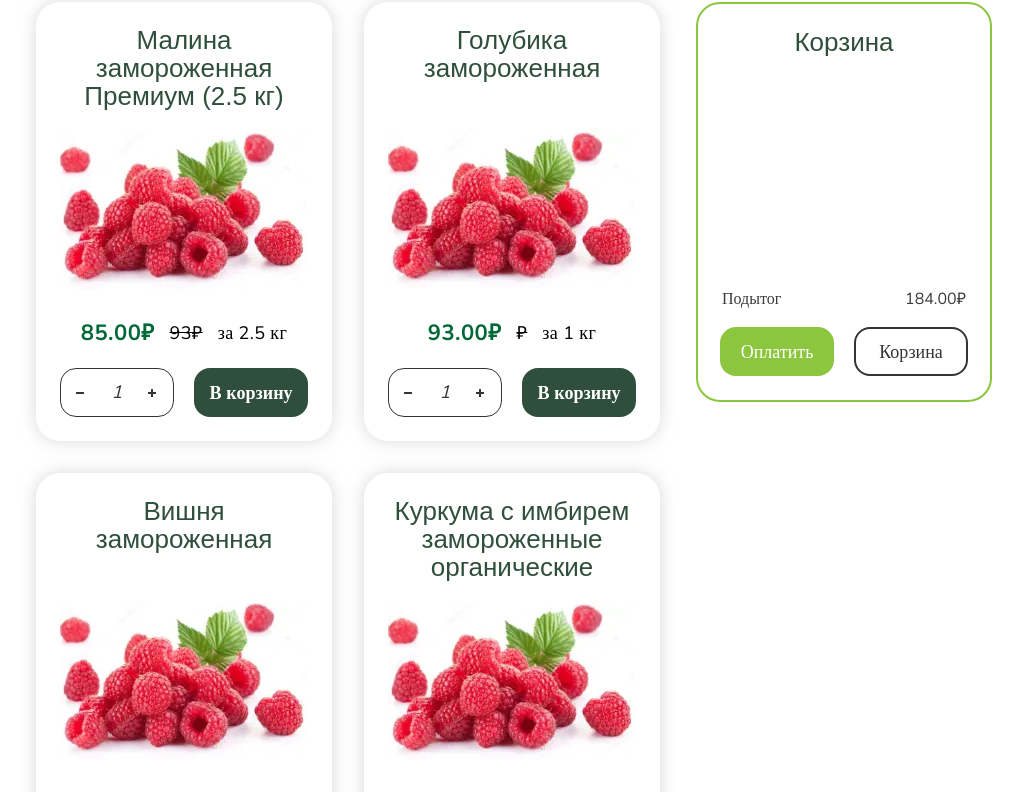
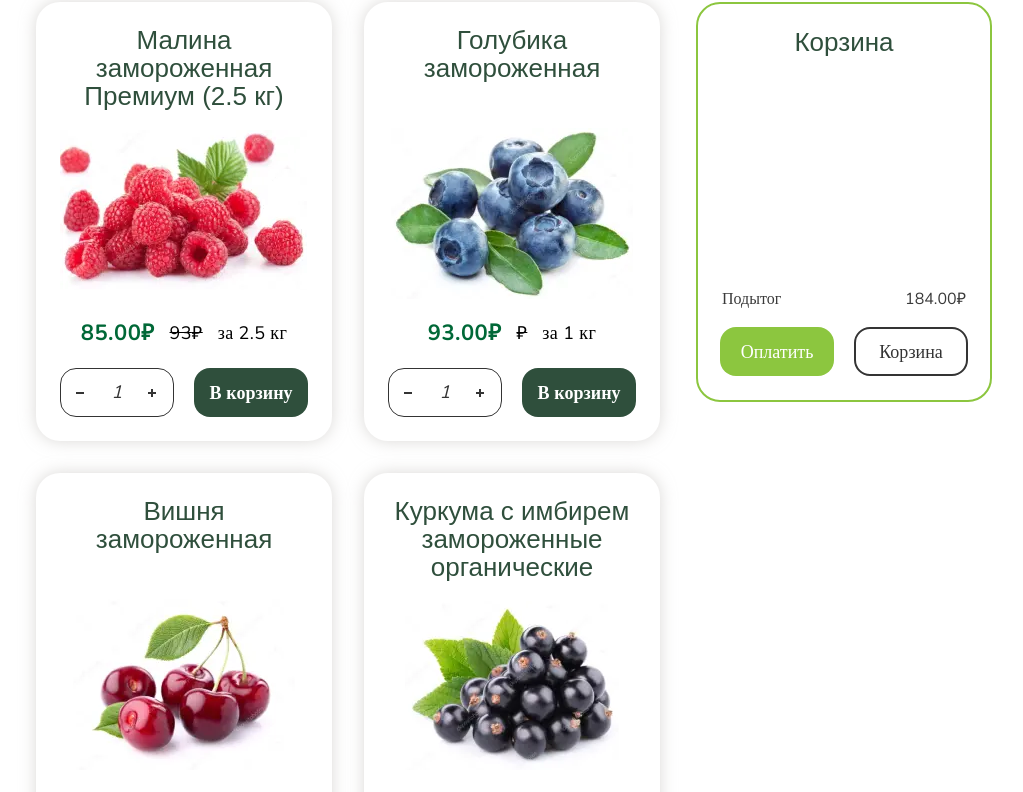
Before and after one commit to Makona79/react-berryland, a React (Create React App) app: page / in a window 1280 px wide. Shown: the part 799-1591 px from the top of the page, without its empty margins (128-1151 px from the left). Built offline with nearby package versions, Linux system fonts and the light colour scheme; a web font is replaced by a local one.

Commit message:
add obj block

```diff
--- a/src/App.js
+++ b/src/App.js
@@ -10,6 +10,7 @@ function App() {
 	const fruct = [
 		{
 			"id": 0,
+			"imageUrlS": "img/card/card01.webp",
 			"imageUrl": "img/card/card01.png",
 			"title": "Малина замороженная Премиум (2.5 кг)",
 			"priceNew": 85.00,
@@ -20,6 +21,7 @@ function App() {
 		},
 		{
 			"id": 1,
+			"imageUrlS": "img/card/card02.webp",
 			"imageUrl": "img/card/card02.png",
 			"title": "Голубика замороженная",
 			"priceNew": 93.00,
@@ -30,6 +32,7 @@ function App() {
 		 },
 		 {
 			"id": 2,
+			"imageUrlS": "img/card/card03.webp",
 			"imageUrl": "img/card/card03.png",
 			"title": "Вишня замороженная",
 			"priceNew": 87.00,
@@ -40,6 +43,7 @@ function App() {
 		 },
 		 {
 			"id": 3,
+			"imageUrlS": "img/card/card04.webp",
 			"imageUrl": "img/card/card04.png",
 			"title": "Куркума с имбирем замороженные органические",
 			"priceNew": 93.00,
--- a/src/components/Card.jsx
+++ b/src/components/Card.jsx
@@ -1,7 +1,14 @@
 import React from "react";
 import { useState } from "react";
 
-export const Card = ({ title, imageUrl, priceNew, priceOld, sizes }) => {
+export const Card = ({
+  title,
+  imageUrlS,
+  imageUrl,
+  priceNew,
+  priceOld,
+  sizes,
+}) => {
   const [cardCount, setCardCount] = useState(1);
   const plusCountCard = () => {
     setCardCount(cardCount + 1);
@@ -14,8 +21,8 @@ export const Card = ({ title, imageUrl, priceNew, priceOld, sizes }) => {
       <h4 className="card__title">{title}</h4>
       <a href="#" className="card__image">
         <picture>
-          <source srcSet="img/card/card01.webp" type="image/webp" />
-          <img src={imageUrl} alt="Малина замороженная Премиум" />
+          <source srcSet={imageUrlS} type="image/webp" />
+          <img src={imageUrl} alt={title} />
         </picture>
       </a>
       <div className="card__box-price">
```
